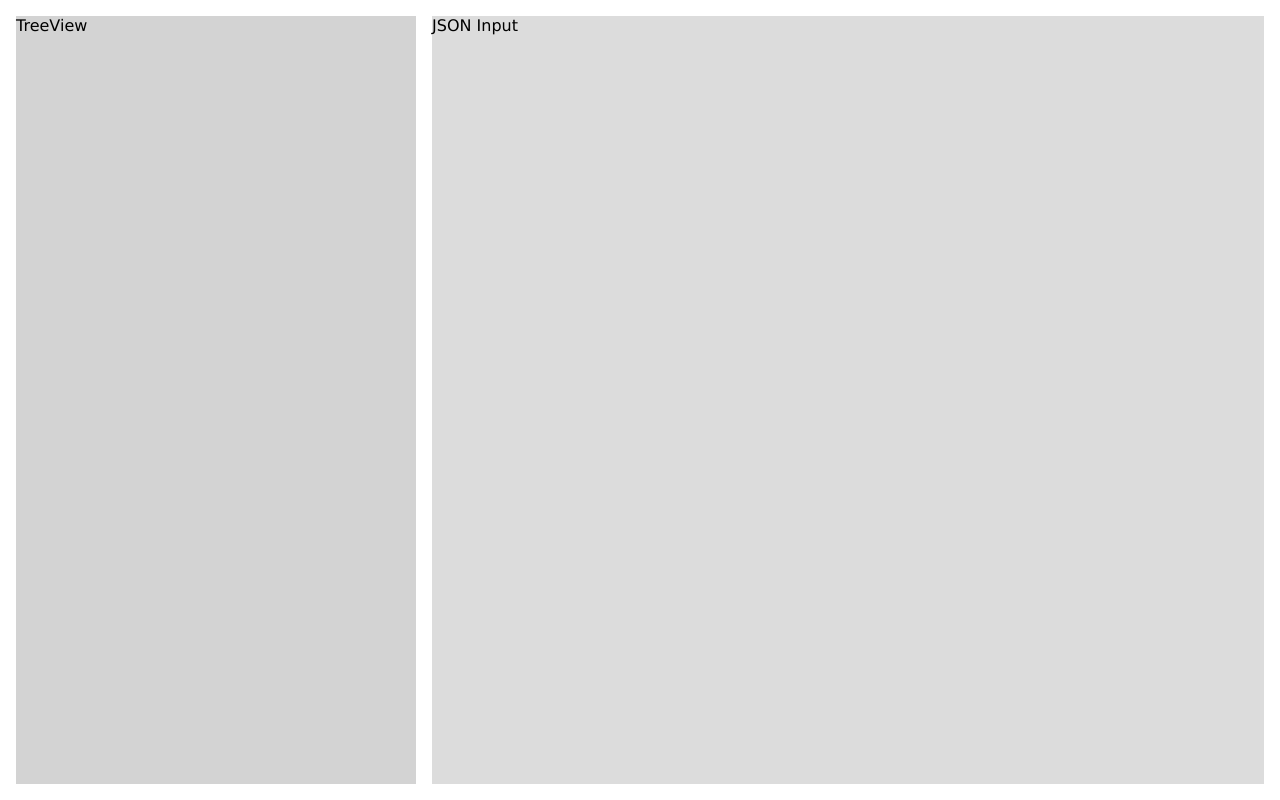
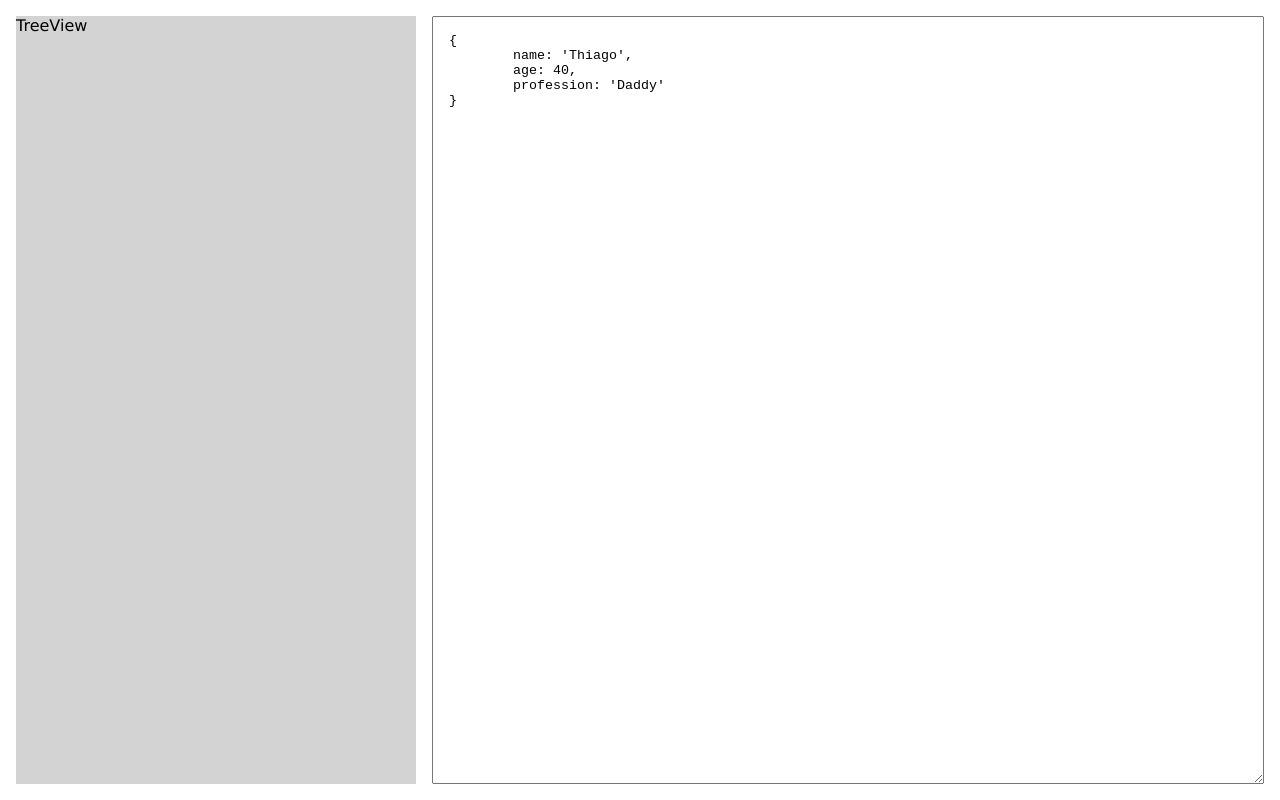
Before and after one commit to thiagoarantes/json2tree, a React (Vite) app: page / in a window 1280 px wide. Built offline with nearby package versions, Linux system fonts and the light colour scheme.

Commit message:
Initial input for JSONinput

```diff
--- a/src/components/JSONInput.tsx
+++ b/src/components/JSONInput.tsx
@@ -1,5 +1,16 @@
+import { styled } from "@/stitches";
+
+const DEFAULT_JSON =
+  "{\n\tname: 'Thiago',\n\tage: 40,\n\tprofession: 'Daddy'\n}";
+
+const Container = styled("textarea", {
+  width: "100%",
+  height: "100%",
+  padding: "$2",
+});
+
 const JSONInput = () => {
-  return <>JSON Input</>;
+  return <Container value={DEFAULT_JSON} />;
 };
 
 export default JSONInput;
```
